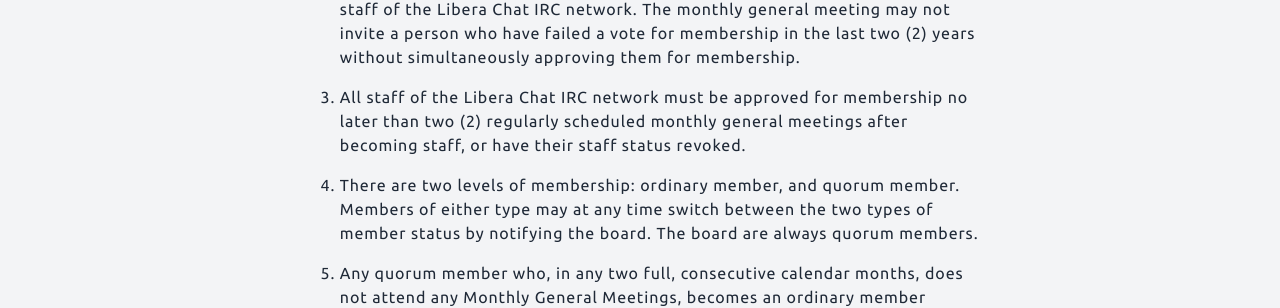
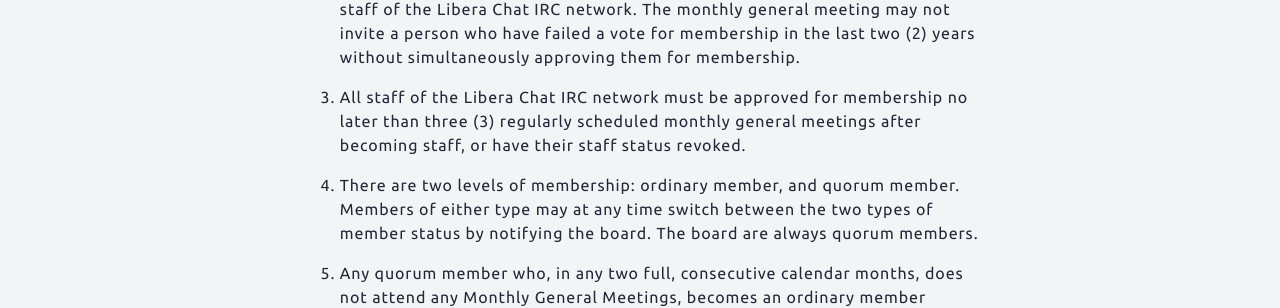
Before and after one commit to Libera-Chat/libera-chat.github.io, a Jekyll site: the page built from bylaws.md, in a window 1280 px wide and 900 px high, scrolled down 805 px. Shown: the part 172-480 px from the top of the window. Built offline with Jekyll 4.4.1, drawn with Linux system fonts in a browser that asks for light colours.

Commit message:
Bylaws change related to staff confirmation
Approved in January 2023 MGM, the time limit for new staff approval into
the organisation is now 3 regularly scheduled MGMs instead of 2.

```diff
--- a/bylaws.md
+++ b/bylaws.md
@@ -44,7 +44,7 @@
    years without simultaneously approving them for membership.
 
 3. All staff of the Libera Chat IRC network must be approved for membership no
-   later than two (2) regularly scheduled monthly general meetings after
+   later than three (3) regularly scheduled monthly general meetings after
    becoming staff, or have their staff status revoked.
 
 4. There are two levels of membership: ordinary member, and quorum member.
```
